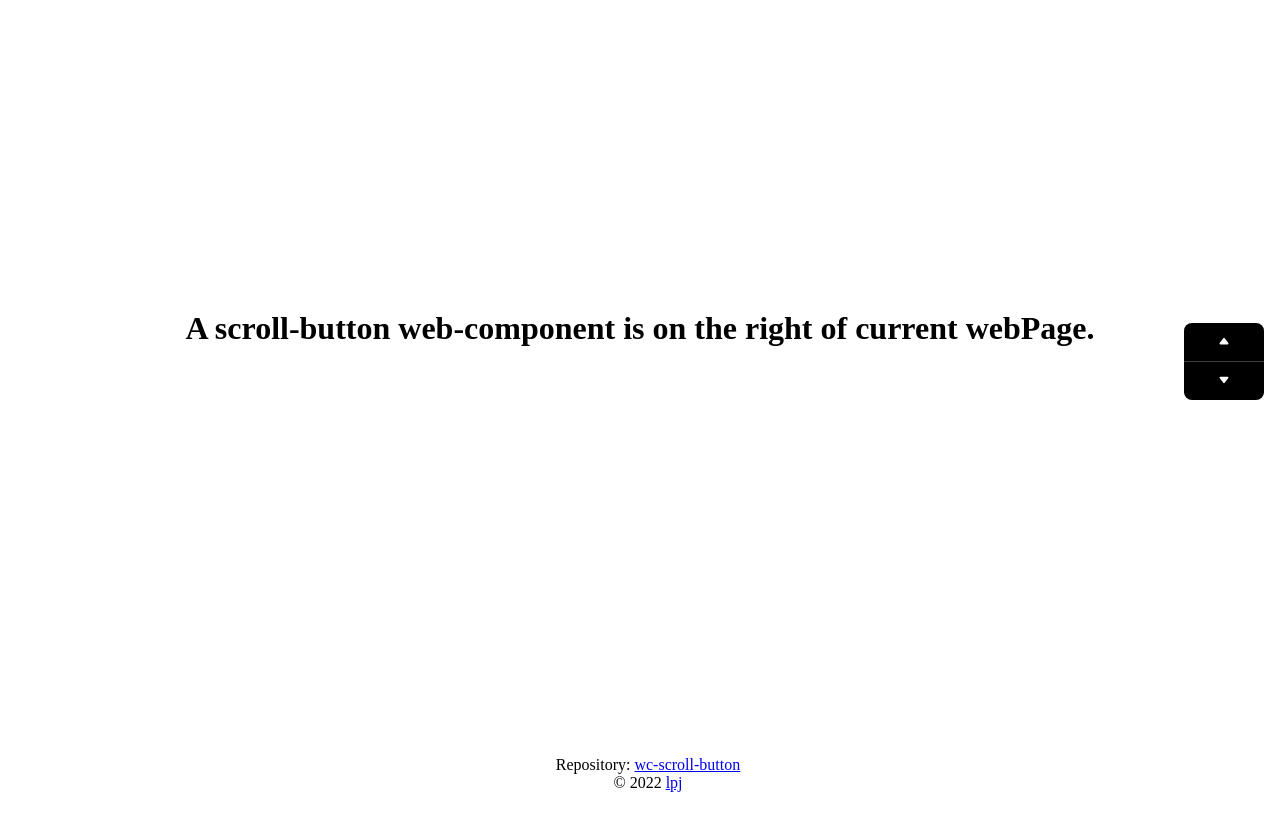
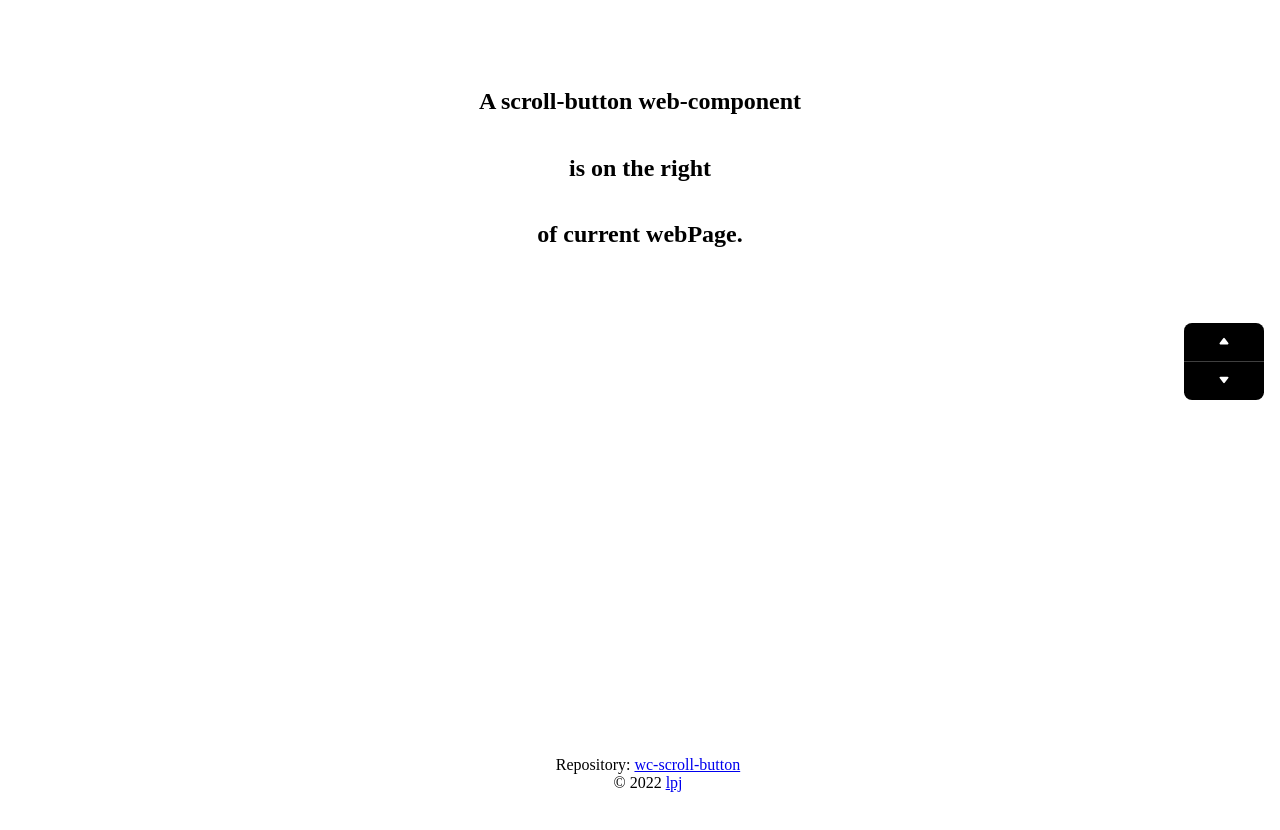
Before and after one commit to Brannua/wc-scroll-button, a website: page index.html in a window 1280 px wide. Shown: the top 830 px of the page. Drawn offline with Linux system fonts and the light colour scheme.

Commit message:
update demo

```diff
--- a/index.html
+++ b/index.html
@@ -19,8 +19,10 @@
 
 <body>
 
-  <div class="title" style="height: 80vh;">
-    <h1>A scroll-button web-component is on the right of current webPage.</h1>
+  <div class="title" style="height: 40vh;">
+    <h2>A scroll-button web-component</h1>
+    <h2>is on the right</h2>
+    <h2>of current webPage.</h2>
   </div>
 
   <div class="footer" style="position: fixed; width: 100vw; bottom: 1vh;">
```
